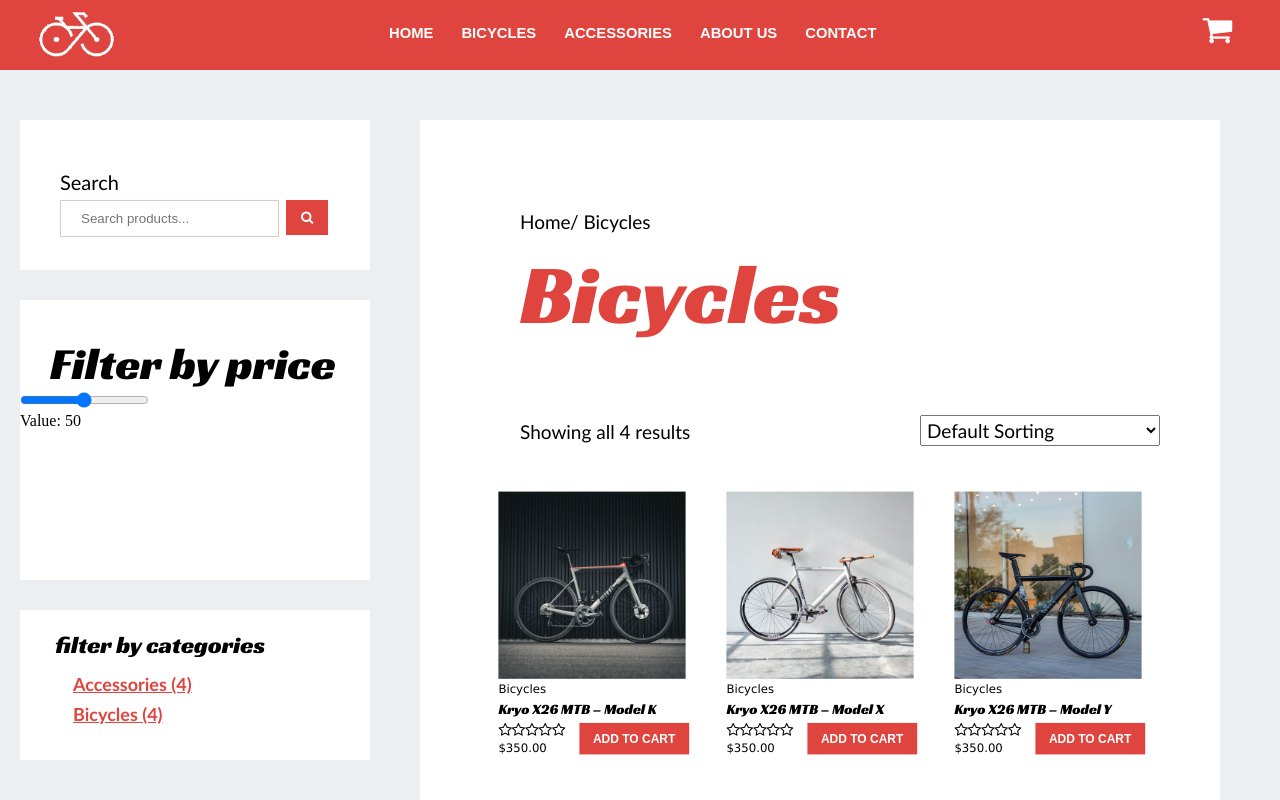
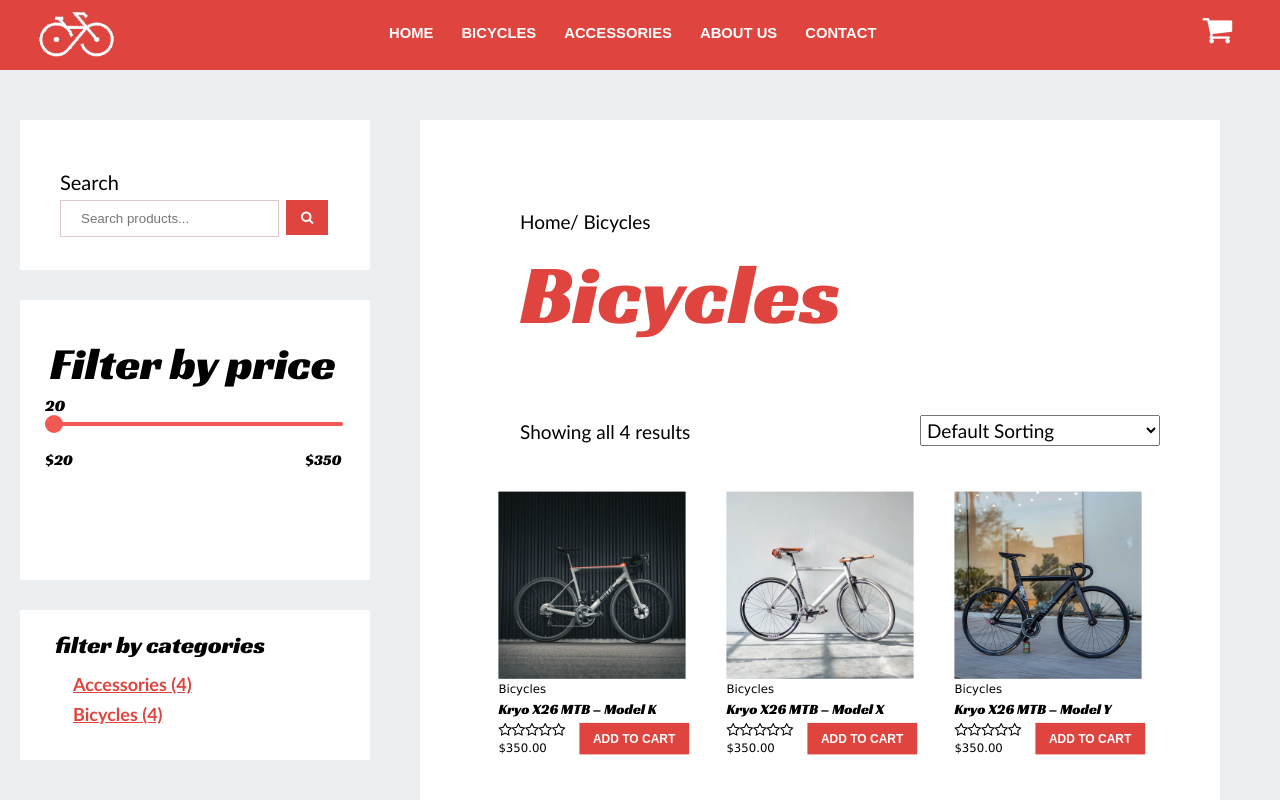
Before and after one commit to rajat99-default/main-ecommerce-app, a React (Create React App) app: page /bicycles in a window 1280 px wide. Shown: the top 800 px of the page. Built offline with nearby package versions, Linux system fonts and the light colour scheme; data requests are answered from the project's data file.

Commit message:
started work on buy page

```diff
--- a/src/Accessories.jsx
+++ b/src/Accessories.jsx
@@ -6,13 +6,22 @@ import { addAccessoryToCart } from "./CartSlice";
 
 const Accessories = () => {
     const [mydata2, setMydata2] = useState([]);
-    const [sliderValue, setSliderValue] = useState(50);
+    const [sliderValue, setSliderValue] = useState(20);
     const [sortOption, setSortOption] = useState("default");
 
     const dispatch= useDispatch();
 
     const handleSliderChange = (event) => {
         setSliderValue(event.target.value);
+        updateSliderValueDisplay(event.target.value);
+    };
+
+    const updateSliderValueDisplay = (value) => {
+        const slider = document.getElementById('myRange');
+        const display = document.getElementById('sliderValueDisplay');
+        const thumbWidth = slider.offsetWidth * (value - slider.min) / (slider.max - slider.min) - (display.offsetWidth / 2);
+        display.style.left = `${thumbWidth}px`;
+        display.textContent = `Value: ${value}`;
     };
 
     const loadData2 = () => {
@@ -122,21 +131,25 @@ const Accessories = () => {
                     <h1 id='filterbheading' >Filter by price</h1>
 
 
-                    <div className="slidecontainer">
-
+                    <div id="slidecontainer">
                         <input
                             type="range"
-                            min="1"
-                            max="100"
+                            min="20"
+                            max="350"
                             value={sliderValue}
                             className="slider"
                             id="myRange"
                             onChange={handleSliderChange}
                         />
                     </div>
+                    <p id="sliderValueDisplay">{sliderValue}</p>
 
-
-                    <p>Value: {sliderValue}</p>
+                    <div id='sliderstart'  >
+                        $20
+                    </div>
+                    <div id='sliderend' >
+                        $350
+                    </div>
                 </div>
 
                 <div id='filterbycat' >
--- a/src/App.jsx
+++ b/src/App.jsx
@@ -4,6 +4,7 @@ import Layout from "./Layout"
 import Bicycles from "./Bicycles"
 import Accessories from "./Accessories"
 import CartItem from "./CartItem"
+import Buynow from "./Buynow"
 // import Slider from "./Slider"
 
 
@@ -22,6 +23,7 @@ const App = () => {
           <Route path="bicycles" element={<Bicycles/>} />
           <Route path="accessories" element={<Accessories/>} />
           <Route path="cartitem" element={<CartItem/>} />
+          <Route path="buynow" element={<Buynow/>} />
 
         </Route>
       </Routes>
--- a/src/Bicycles.jsx
+++ b/src/Bicycles.jsx
@@ -9,13 +9,22 @@ import { addBicycleToCart } from "./CartSlice";
 
 const Bicycles = () => {
     const [mydata, setMydata] = useState([]);
-    const [sliderValue, setSliderValue] = useState(50);
+    const [sliderValue, setSliderValue] = useState(20);
 
 
-    const dispatch= useDispatch();
+    const dispatch = useDispatch();
 
     const handleSliderChange = (event) => {
         setSliderValue(event.target.value);
+        updateSliderValueDisplay(event.target.value);
+    };
+
+    const updateSliderValueDisplay = (value) => {
+        const slider = document.getElementById('myRange');
+        const display = document.getElementById('sliderValueDisplay');
+        const thumbWidth = slider.offsetWidth * (value - slider.min) / (slider.max - slider.min) - (display.offsetWidth / 2);
+        display.style.left = `${thumbWidth}px`;
+        display.textContent = `Value: ${value}`;
     };
 
     const loadData = () => {
@@ -48,7 +57,7 @@ const Bicycles = () => {
                         <i className="fa fa-star-o" aria-hidden="true"></i>
                     </div>
                     <p id="bikepriceb" >{key.price}</p>
-                    <button onClick={()=>{dispatch(addBicycleToCart({id:key.id, name:key.name, price:key.price, image:key.image, type:key.type }))}}   id="addtocartb" >ADD TO CART</button>
+                    <button onClick={() => { dispatch(addBicycleToCart({ id: key.id, name: key.name, price: key.price, image: key.image, type: key.type })) }} id="addtocartb" >ADD TO CART</button>
                 </div>
             </div>
         );
@@ -87,8 +96,8 @@ const Bicycles = () => {
                     </nav>
 
                     <Link to="/cartitem" id="cartlogo">
-      <i className="fa fa-shopping-cart" aria-hidden="true" />
-    </Link>
+                        <i className="fa fa-shopping-cart" aria-hidden="true" />
+                    </Link>
 
                 </div>
 
@@ -110,21 +119,26 @@ const Bicycles = () => {
                     <h1 id='filterbheading' >Filter by price</h1>
 
 
-                    <div className="slidecontainer">
-
+                    <div id="slidecontainer">
                         <input
                             type="range"
-                            min="1"
-                            max="100"
+                            min="20"
+                            max="350"
                             value={sliderValue}
                             className="slider"
                             id="myRange"
                             onChange={handleSliderChange}
                         />
                     </div>
+                    <p id="sliderValueDisplay">{sliderValue}</p>
 
+                    <div id='sliderstart'  >
+                        $20
+                    </div>
+                    <div id='sliderend' >
+                        $350
+                    </div>
 
-                    <p>Value: {sliderValue}</p>
                 </div>
 
                 <div id='filterbycat' >
--- a/src/Buynow.jsx
+++ b/src/Buynow.jsx
@@ -0,0 +1,41 @@
+import React from 'react'
+import { Link } from 'react-router-dom'
+
+const Buynow = () => {
+  return (
+    <>
+      <div id='navbarbicycles' >
+
+        <img id="logob" src="/images/logo-1.png" />
+
+
+        <nav id="mainnavb">
+          <ul>
+            <li>
+              <Link id="homeb" to="/home">HOME</Link>
+            </li>
+            <li>
+              <Link id="bicyclesb" to="/bicycles">BICYCLES</Link>
+            </li>
+            <li>
+              <Link id="accessoriesb" to="/accessories">ACCESSORIES</Link>
+            </li>
+            <li>
+              <Link id="about-usb" to="/about-us">ABOUT US</Link>
+            </li>
+            <li>
+              <Link id="contactb" to="/contact">CONTACT</Link>
+            </li>
+          </ul>
+        </nav>
+
+        <Link to="/cartitem" id="cartlogo">
+          <i className="fa fa-shopping-cart" aria-hidden="true" />
+        </Link>
+
+      </div>
+    </>
+  )
+}
+
+export default Buynow
--- a/src/CartItem.jsx
+++ b/src/CartItem.jsx
@@ -96,8 +96,10 @@ const CartItem = () => {
 
       </div>
 
+      <Link to="/buynow"  >
 
-        <button  id="buynow"  > Buy Now </button>
+        <button   id="buynow1"  > Buy Now </button>
+      </Link>
 
     </>
   )
--- a/src/index.css
+++ b/src/index.css
@@ -490,7 +490,7 @@
 #kryo4{
     scale: 0.35;
     margin-left: -525px;
-    margin-top: -544.5px;
+    margin-top: -546px;
     position: absolute;
     filter: brightness(40%);
 }
@@ -1382,7 +1382,7 @@
 }
 
 
-#buynow{
+#buynow1{
     border: none;
     color: white;
     background-color: #df453e;
@@ -1395,3 +1395,84 @@
     z-index: 4;
 }
 /* ==========================================CART  Main Body================================================ */
+
+
+#slidecontainer {
+    width: 85%;
+
+    margin-top: 20px; /* Adjust as needed */
+    margin-left: 25px;
+}
+
+.slider {
+    -webkit-appearance: none; /* Remove default styles for WebKit browsers */
+    width: 100%; /* Set the width of the slider */
+    height: 4px; /* Set the height of the slider */
+    background: #ec150a ; /* Background color of the slider track */
+    border-radius: 5px; /* Set the border radius */
+    outline: none; /* Remove the outline */
+    opacity: 0.7; /* Set the opacity */
+    -webkit-transition: .2s; /* 0.2 second transition for smoother hover effect */
+    transition: opacity .2s; /* 0.2 second transition for smoother hover effect */
+}
+
+.slider:hover {
+    opacity: 1; /* Change opacity on hover */
+}
+
+/* Customize the appearance of the slider thumb */
+.slider::-webkit-slider-thumb {
+    -webkit-appearance: none; /* Remove default styles for WebKit browsers */
+    appearance: none; /* Remove default styles */
+    width: 18px; /* Set the width of the thumb */
+    height: 18px; /* Set the height of the thumb */
+    background: #ec150a; /* Thumb color */
+    border-radius: 50%; /* Set the border radius to make it round */
+    cursor: pointer; /* Change cursor on hover */
+}
+
+/* Customize the appearance of the slider thumb for Mozilla Firefox */
+.slider::-moz-range-thumb {
+    width: 20px; /* Set the width of the thumb */
+    height: 20px; /* Set the height of the thumb */
+    background: #ec150a; /* Thumb color */
+    border-radius: 50%; /* Set the border radius to make it round */
+    cursor: pointer; /* Change cursor on hover */
+}
+
+#sliderValueDisplay {
+    position: absolute;
+    /* bottom: -30px; Adjust as needed */
+    /* left: 0; */
+    margin-top: -35px;
+    margin-left: 25px;
+    font-family: "Racing Sans One", sans-serif;
+    /* font-weight: 300; */
+
+
+}
+#sliderValueDisplay2 {
+    position: absolute;
+    /* bottom: -30px; Adjust as needed */
+    /* left: 0; */
+    margin-top: -35px;
+    margin-left: 25px;
+    font-family: "Racing Sans One", sans-serif;
+    /* font-weight: 300; */
+
+
+}
+
+#sliderstart{
+    font-family: "Racing Sans One", sans-serif;
+    margin-top: 20px;
+    margin-left: 25px;
+    font-size: 15px;
+}
+
+#sliderend{
+    font-family: "Racing Sans One", sans-serif;
+    margin-top: -19px;
+    margin-left: 285px;
+    font-size: 15px;
+}
```
